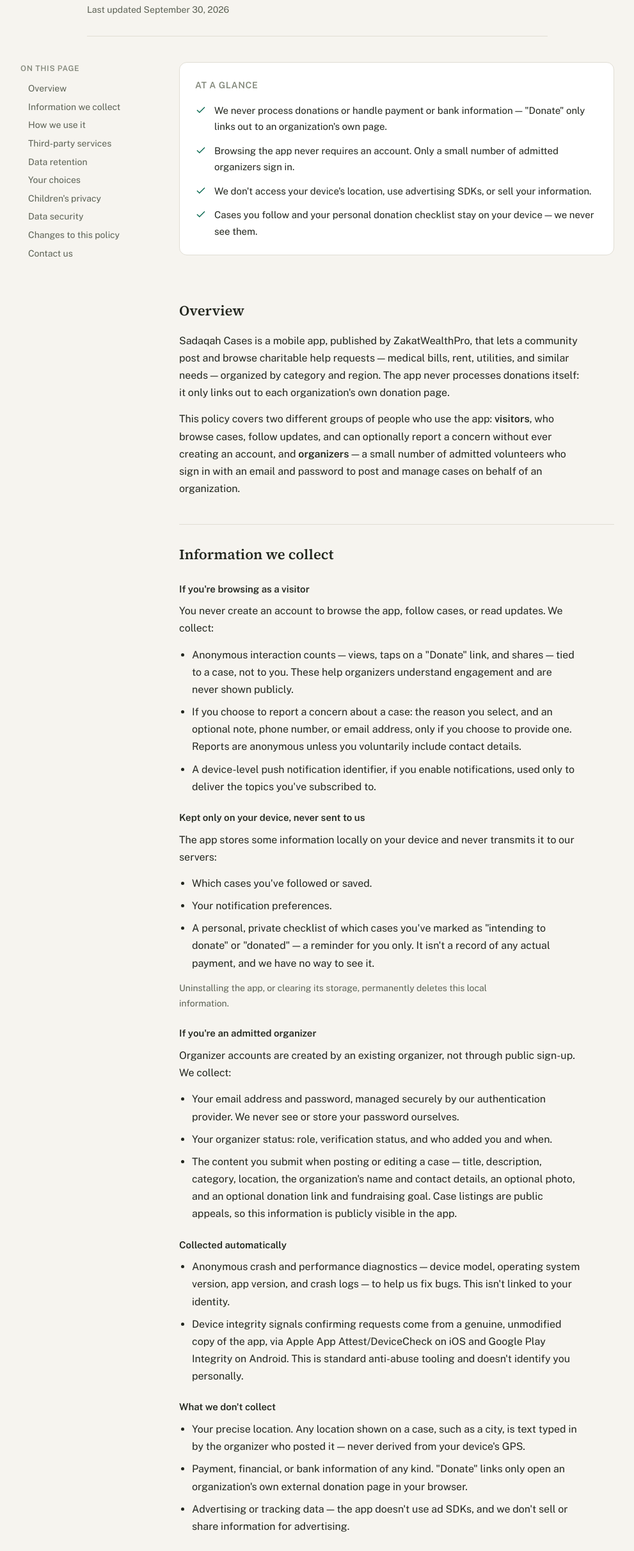
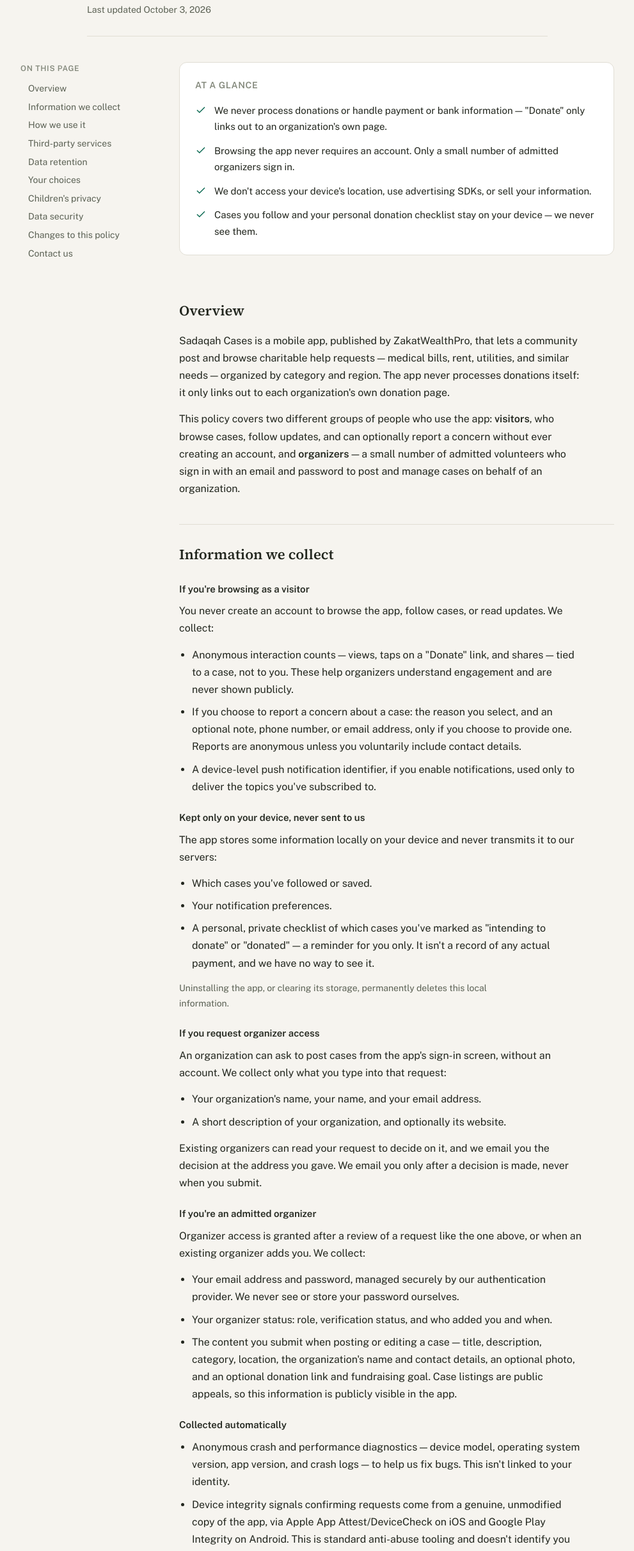
Before and after one commit to zwpwealth/sadaqah-cases-legal, a plain HTML site: page privacy-policy.html in a window 1280 px wide. Shown: the part 132-2556 px from the top of the page at 64% size, without its empty margins (144-1135 px from the left). Drawn offline with nearby package versions, Linux system fonts and the light colour scheme.

Commit message:
Cover organizer access requests and in-app account deletion
Co-Authored-By: Claude Sonnet 5.5 <noreply@anthropic.com>

```diff
--- a/privacy-policy.html
+++ b/privacy-policy.html
@@ -114,7 +114,7 @@
 <header class="page">
   <p class="eyebrow">Sadaqah Cases</p>
   <h1>Privacy policy</h1>
-  <p class="updated">Last updated September 30, 2026</p>
+  <p class="updated">Last updated October 3, 2026</p>
 </header>
 
 <div class="layout">
@@ -171,8 +171,16 @@
       </ul>
       <p class="muted">Uninstalling the app, or clearing its storage, permanently deletes this local information.</p>
 
+      <h3>If you request organizer access</h3>
+      <p>An organization can ask to post cases from the app's sign-in screen, without an account. We collect only what you type into that request:</p>
+      <ul class="plain">
+        <li>Your organization's name, your name, and your email address.</li>
+        <li>A short description of your organization, and optionally its website.</li>
+      </ul>
+      <p>Existing organizers can read your request to decide on it, and we email you the decision at the address you gave. We email you only after a decision is made, never when you submit.</p>
+
       <h3>If you're an admitted organizer</h3>
-      <p>Organizer accounts are created by an existing organizer, not through public sign-up. We collect:</p>
+      <p>Organizer access is granted after a review of a request like the one above, or when an existing organizer adds you. We collect:</p>
       <ul class="plain">
         <li>Your email address and password, managed securely by our authentication provider. We never see or store your password ourselves.</li>
         <li>Your organizer status: role, verification status, and who added you and when.</li>
@@ -216,6 +224,7 @@
         <li>Firebase Cloud Messaging — push notifications</li>
         <li>Firebase Crashlytics — crash diagnostics</li>
         <li>Firebase App Check, with Apple App Attest/DeviceCheck and Google Play Integrity — device attestation</li>
+        <li>An email delivery provider — sends the decision email to people who request organizer access</li>
       </ul>
       <p>We don't share your information with any other third party, except where required by law.</p>
     </section>
@@ -225,6 +234,7 @@
       <ul class="plain">
         <li>Public case content is retained until an organizer deletes it or closes the case.</li>
         <li>Reports about a case are retained for as long as needed to review them, and stay visible only to organizers.</li>
+        <li>Organizer access requests are kept, with the decision, as a record of who was admitted and why. Contact us if you'd like yours removed.</li>
         <li>Crash diagnostics and device attestation data follow Firebase's own default retention periods.</li>
         <li>Anything stored only on your device — followed cases, notification preferences, your personal donation checklist — stays there until you clear it yourself.</li>
       </ul>
@@ -235,7 +245,7 @@
       <ul class="plain">
         <li><strong>Notifications</strong> — turn off any notification topic from within the app, or disable notifications entirely in your device settings.</li>
         <li><strong>Local data</strong> — clear the app's storage, or uninstall it, to remove everything stored only on your device.</li>
-        <li><strong>Organizer account deletion</strong> — contact us using the details below to request deletion of your account and associated data.</li>
+        <li><strong>Organizer account deletion</strong> — organizers can delete their own account from within the app (the account-removal icon on the Manage Cases screen). This removes your sign-in and account details; cases you posted stay visible. You can also contact us using the details below.</li>
         <li><strong>Reports and case content</strong> — contact us if you'd like a case, report, or piece of contact information removed.</li>
       </ul>
     </section>
```
Also changed, not shown: terms-of-service.html (+4 -3 lines).
